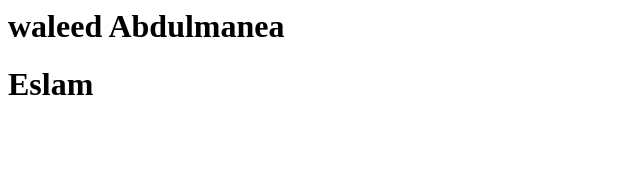
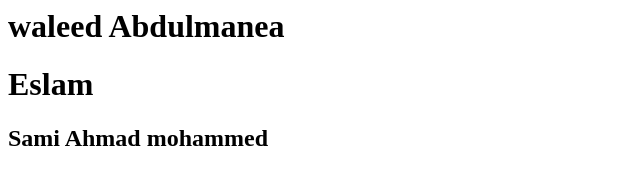
Before and after one commit to waleed-mane3/pencil, a plain HTML site: page index.html in a window 1280 px wide. Shown: the whole page, without its empty margins (0-640 px from the left). Drawn offline with Linux system fonts and the light colour scheme.

Commit message:
Update Sami

```diff
--- a/index.html
+++ b/index.html
@@ -1,2 +1,3 @@
 <h1>waleed Abdulmanea</h1>
 <h1>Eslam</h1>
+<h2>Sami Ahmad mohammed</h2>
```
